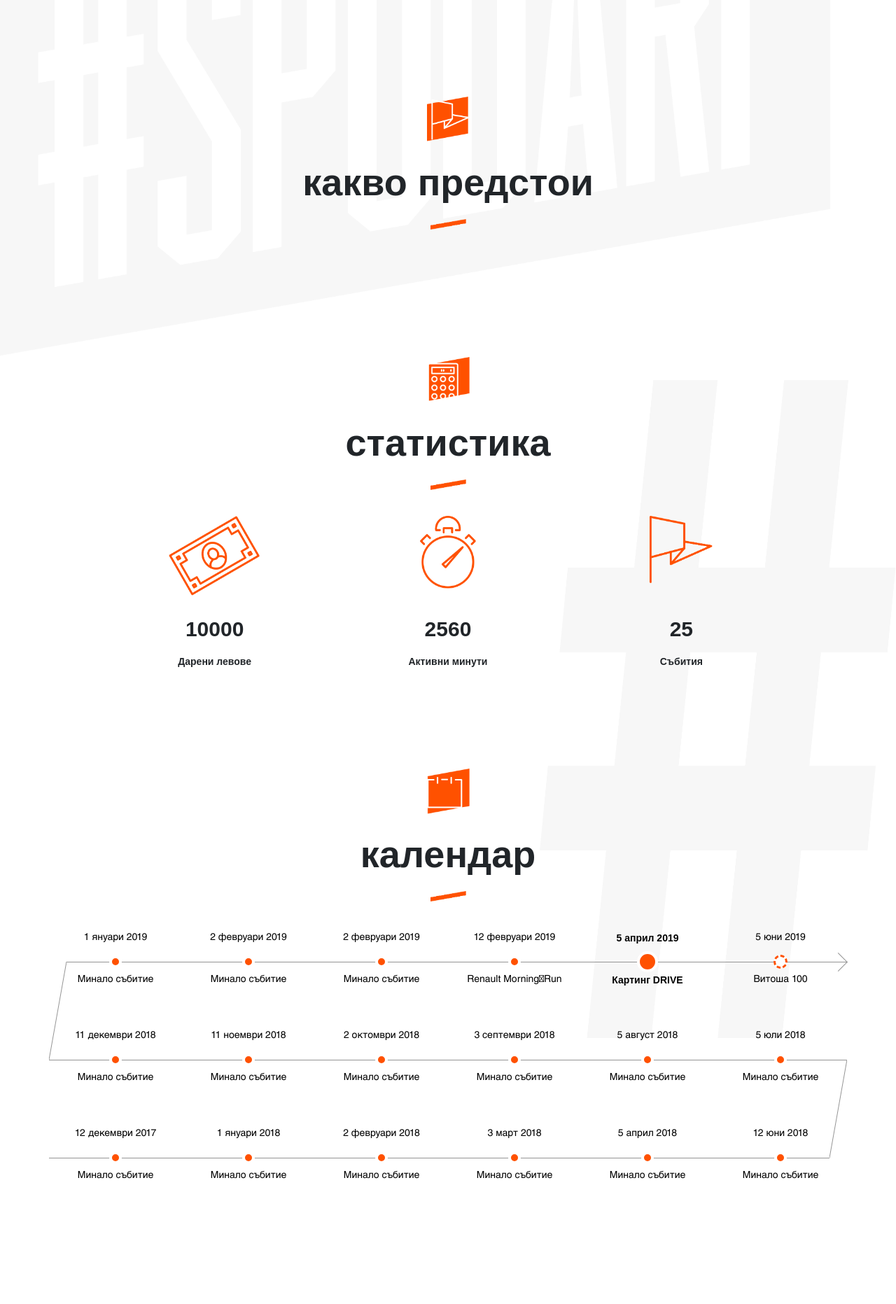
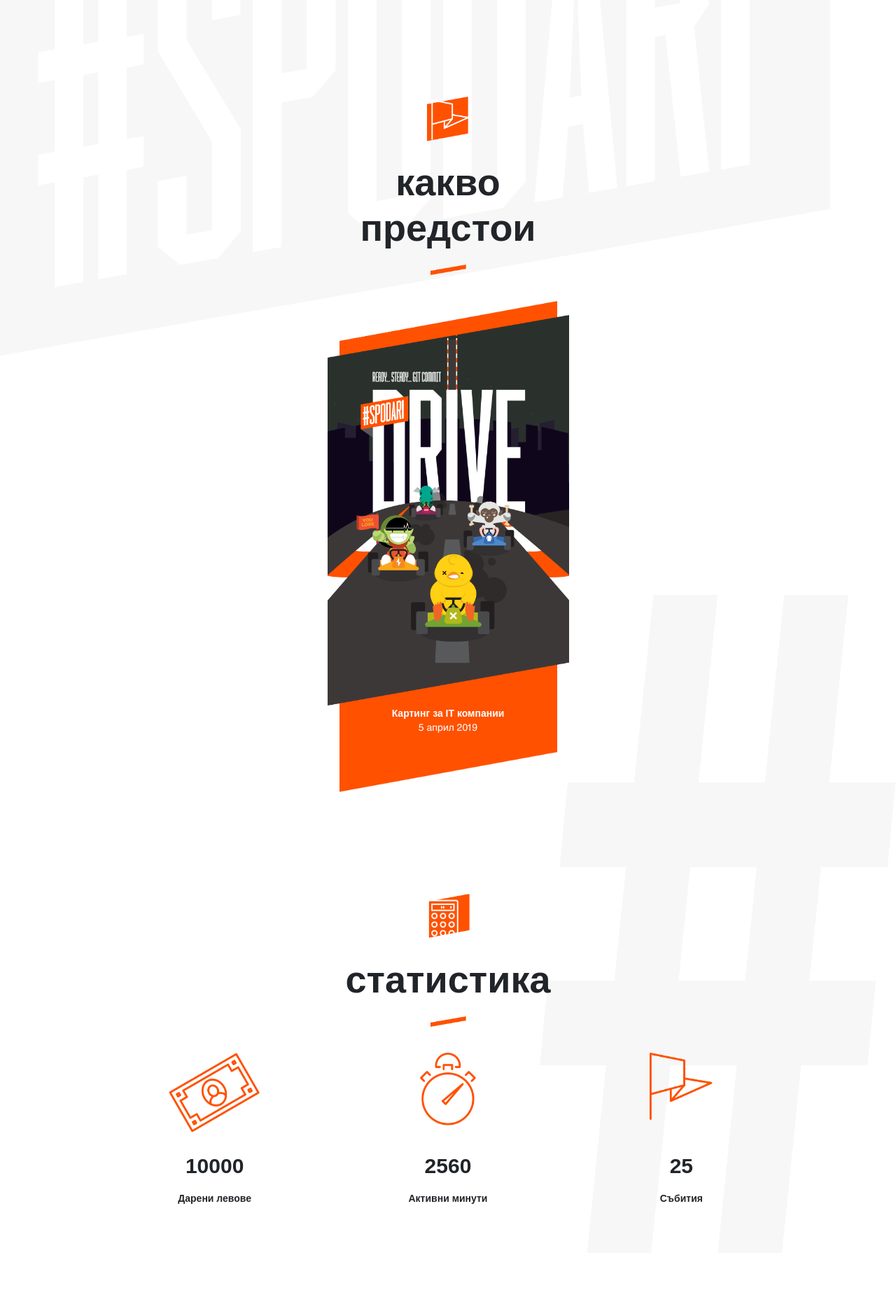
Before and after one commit to iseliktar/iseliktar.github.io, a Jekyll site: the page built from index.md, in a window 1280 px wide. Shown: the part 983-2846 px from the top of the page at 70% size. Built offline with Jekyll 4.4.1, drawn with Linux system fonts in a browser that asks for light colours; nearby versions of some CDN libraries; some web fonts are replaced.

Commit message:
Add what's next image and borders

```diff
--- a/_includes/what-is-next.html
+++ b/_includes/what-is-next.html
@@ -4,5 +4,12 @@
 		какво предстои
 	</h1>
 	<div class="section-content">
+		<section class="event-info">
+			<img src="./assets/images/event-poster.png" alt="Carting event poster">
+			<div>
+				<p class="event-name">Картинг за IT компании</p>
+				<p class="event-date">5 април 2019</p>
+			</div>
+		</section>
 	</div>
 </section>
--- a/_sass/main.scss
+++ b/_sass/main.scss
@@ -159,6 +159,32 @@ body {
     p {
       margin-bottom: 25px;
     }
+  }
+}
+
+.what-is-next {
+  width: 375px;
+  .section-content {
+    background: url("../images/orange-text-bg-top.png"), url("../images/orange-text-bg.png");
+    background-position: top center, 50% 100%;
+    background-repeat: no-repeat, no-repeat;
+    background-size: 90%, 90%;
+    padding: 20px 0 80px;
+  }
+  img {
+    width: 100%;
+  }
+  .event-info {
+    font-size: 14px;
+    line-height: 22px;
+  }
+  p {
+    margin-bottom: 0;
+    text-align: center;
+    color: #fff;
+  }
+  .event-name {
+    font-weight: bold;
   }
 }
 
```
Also changed, not shown: assets/images/event-poster.png (added), assets/images/orange-text-bg-top.png (added), assets/images/orange-text-bg.png (added).
